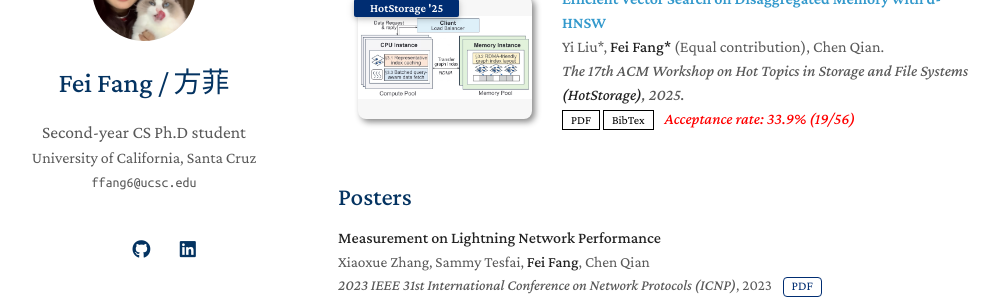
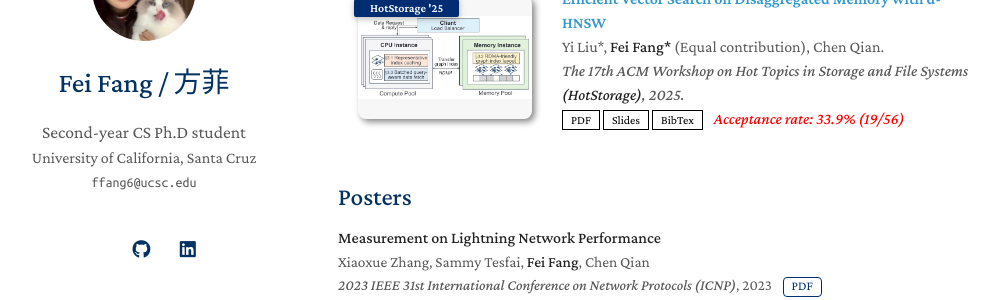
Before and after one commit to fffeifang/fffeifang.github.io, a Jekyll site: the page built from index.md, in a window 1280 px wide and 900 px high, scrolled down 705 px. Shown: the part 147-447 px from the top of the window, without its empty margins (132-1131 px from the left). Built offline with Jekyll 4.4.1, drawn with Linux system fonts in a browser that asks for light colours; a style sheet for code colours, icons or effects is not loaded; our own code applies the rules of GitHub Pages for plain Markdown files.

Commit message:
update slides

```diff
--- a/_data/publications.yml
+++ b/_data/publications.yml
@@ -32,6 +32,7 @@ main:
     pdf: https://dl.acm.org/doi/epdf/10.1145/3736548.3737822
     # code: https://github.com/yaoyao-liu/class-incremental-learning/tree/main/mnemonics-training
     # page: https://class-il.mpi-inf.mpg.de/mnemonics/
+    slides: https://www.hotstorage.org/2025/slides/Efficient%20Vector%20Search%20on%20Disaggregated%20Memory%20with%20d-HNSW.pdf
     bibtex: ./assets/files/dhnsw_hotstorage25.bib
     notes: "Acceptance rate: 33.9% (19/56)"
     image: ./assets/img/dhnsw_.png
--- a/_includes/publications.md
+++ b/_includes/publications.md
@@ -30,6 +30,9 @@
       {% if link.page %}
       <a href="{{ link.page }}" class="btn btn-sm z-depth-0" role="button" target="_blank" style="font-size:12px;">Project Page</a>
       {% endif %}
+      {% if link.slides %}
+      <a href="{{ link.slides }}" class="btn btn-sm z-depth-0" role="button" target="_blank" style="font-size:12px;">Slides</a>
+      {% endif %}
       {% if link.bibtex %}
       <a href="{{ link.bibtex }}" class="btn btn-sm z-depth-0" role="button" target="_blank" style="font-size:12px;">BibTex</a>
       {% endif %}
```
